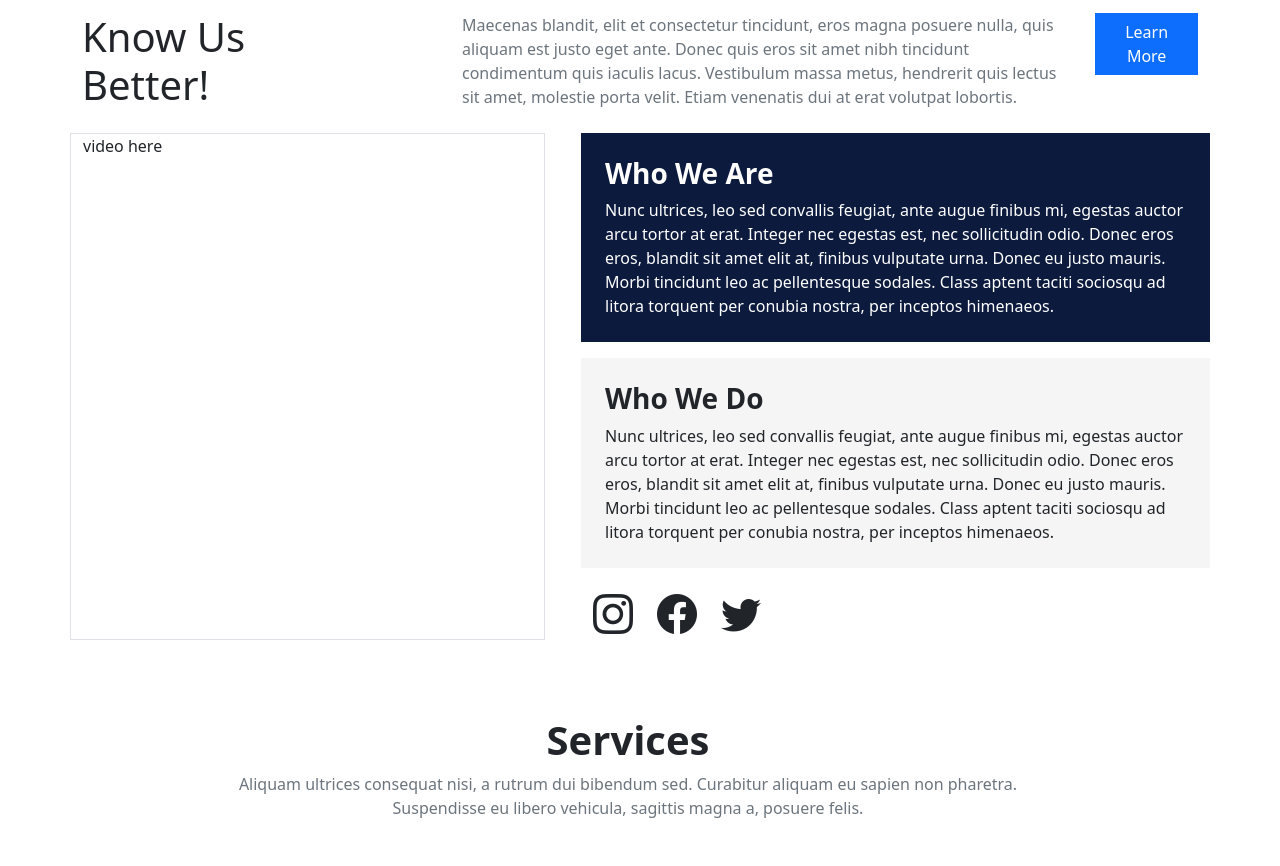
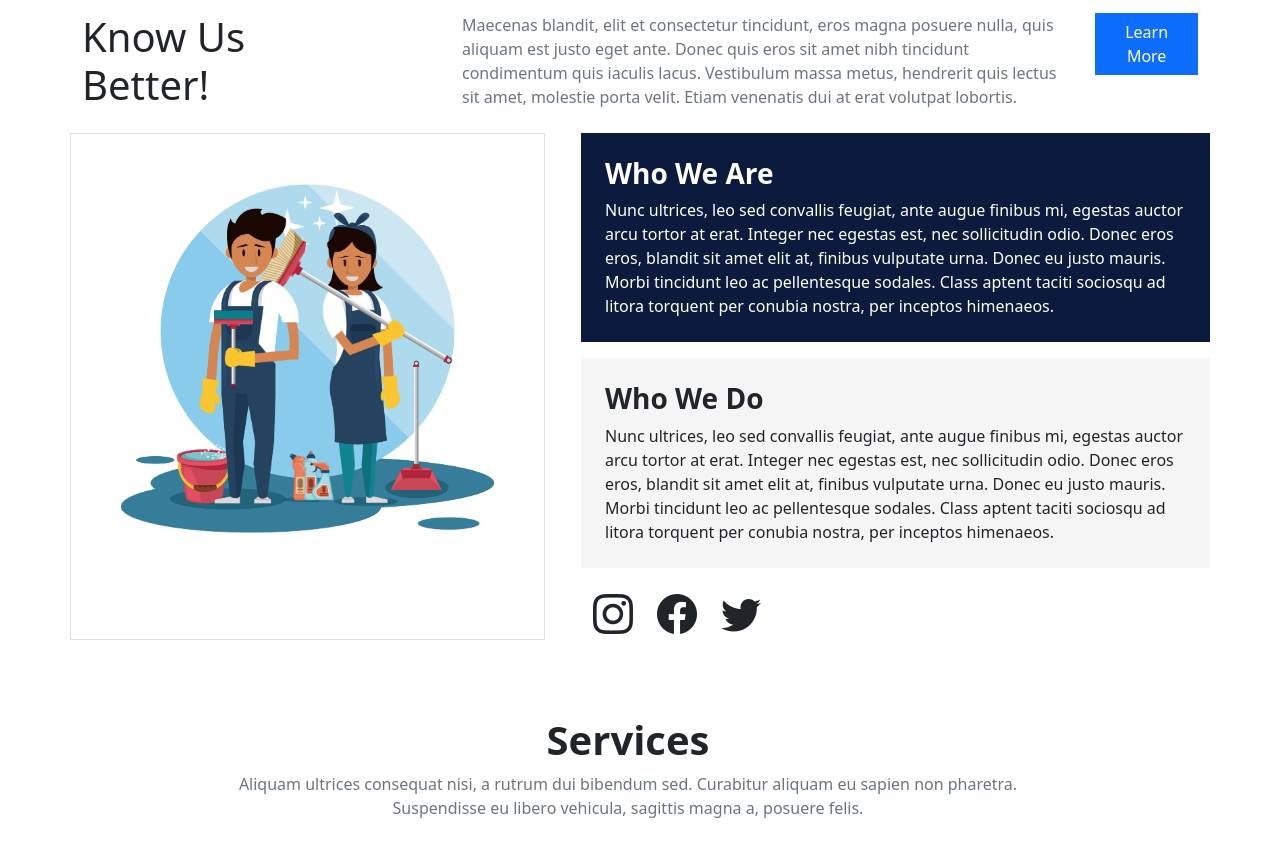
Before and after one commit to heemalmorakhia/QuickClean, a React (Create React App) app in the folder cleaning-service-website/: page / in a window 1280 px wide. Shown: the part 1220-2086 px from the top of the page. Built offline with nearby package versions, Linux system fonts and the light colour scheme.

Commit message:
image for video

```diff
--- a/cleaning-service-website/src/pages/home.js
+++ b/cleaning-service-website/src/pages/home.js
@@ -1,6 +1,7 @@
 import cleaningPerson from "../images/cleaning-person.png";
 import NavigationBar from "../components/navbar";
 import Footer from "../components/footer";
+import videoLinkImg from "../images/video-image-link.jpg";
 
 const Home = () => {
   return (
@@ -177,7 +178,16 @@ const Home = () => {
           </div>
           <div className="row mt-1 mb-4 us-v">
             <div className="col-md-5 col-sm-12 border mb-1 homepage-video">
-              video here
+              <a
+                className="text-decoration-none"
+                href="https://www.youtube.com/watch?v=dQw4w9WgXcQ"
+              >
+                <img
+                  className="img-fluid"
+                  src={videoLinkImg}
+                  alt="link to cleaning service video"
+                />
+              </a>
             </div>
             <div className="col-md-7 col-sm-12 ps-5">
               <div className="row">
```
Also changed, not shown: cleaning-service-website/src/images/video-image-link.jpg (added).
